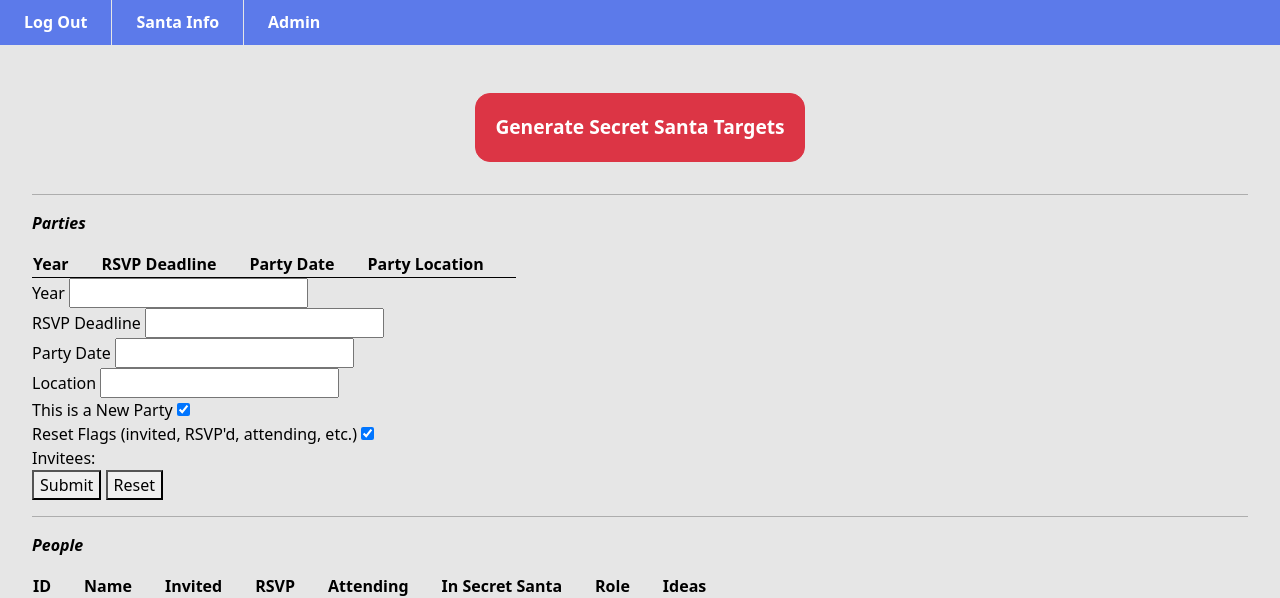
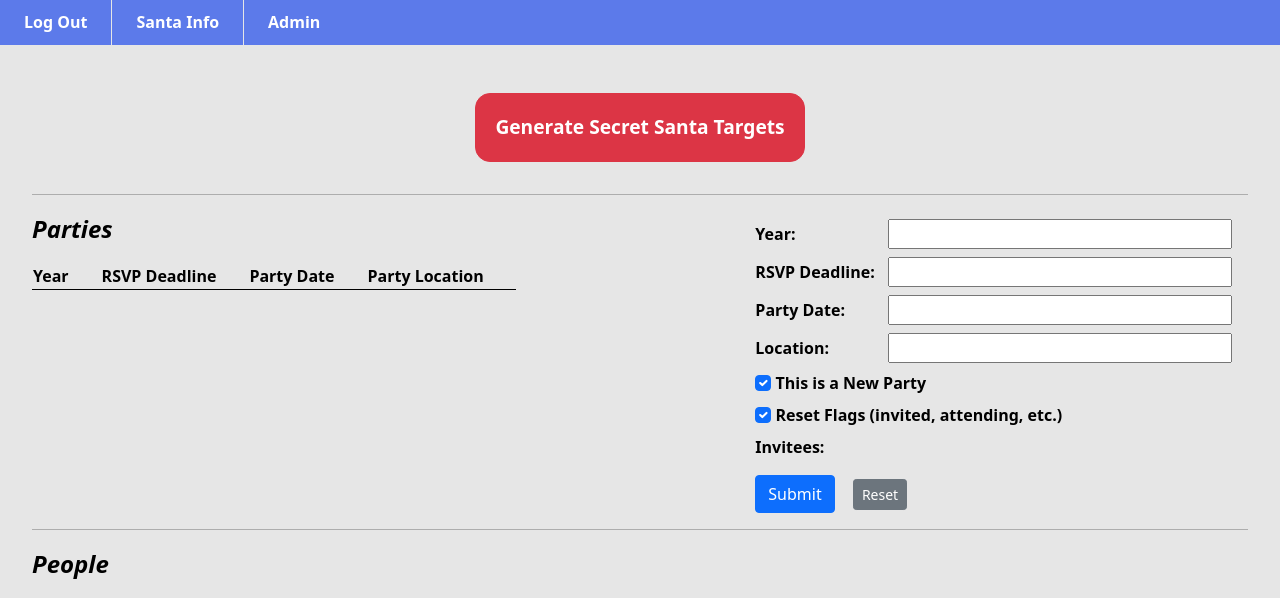
Before and after one commit to MizunoPK/SecretSantaWebsite, a PHP site: page /ss/admin.php in a window 1280 px wide. Shown: the part 131-729 px from the top of the page. Run offline with PHP 8.4, Linux system fonts and the light colour scheme; the visitor is signed in with stand-in values (Sample User, id 1); data that the repository does not hold is empty.

Commit message:
finished parties admin

```diff
--- a/database/database_creation.sql
+++ b/database/database_creation.sql
@@ -3,6 +3,7 @@ use party;
 -- Drop existing tables
 DROP TABLE IF EXISTS pairs;
 DROP TABLE IF EXISTS people;
+DROP TABLE IF EXISTS party;
 
 -- Create tables
 CREATE TABLE people (
--- a/ss/admin.css
+++ b/ss/admin.css
@@ -1,3 +1,11 @@
+label {
+    font-weight: bold;
+}
+.tableTitle {
+    font-size: x-large;
+}
+
+/* Generate Button */
 #generateSection {
     text-align: center;
     margin-bottom: 2em;
@@ -9,7 +17,7 @@
     font-weight: bold;
 }
 
-
+/* General Tables */
 .tableTitle {
     font-weight: bold;
     font-style: italic;
@@ -29,8 +37,34 @@
     text-overflow: ellipsis;
     word-wrap: break-word;
 }
-
 .emptyTable {
     font-style: italic;
     color: red;
 }
+.selectedRow {
+    background-color: yellow;
+    color: red;
+}
+
+/* Party Section */
+.party-form-row {
+    margin-top: 0.5em;
+}
+.input-label {
+    display: inline-block;
+    width: 8em;
+}
+.form-input {
+    display: inline-block;
+    width: 70%;
+}
+#party-submit-btns {
+    margin-top: 1em;
+}
+.inviteeLabel {
+    font-weight: normal;
+    margin-left: 0.2em;
+}
+#party-reset-button {
+    margin-left: 1em;
+}
--- a/ss/admin.php
+++ b/ss/admin.php
@@ -34,7 +34,7 @@
     <!-- Nav -->
     <?php include 'santa_nav.php';?>
 
-    <main>
+    <main >
     <!-- Generate Secret Santa Big Red Button -->
     <div id="generateSection">
         <!-- <button id="generateButton">Generate Secret Santa Targets</button> -->
@@ -43,53 +43,55 @@
     <hr>
 
     <!-- Party Section -->
-    <div id="partySection" class="dataSection">
-        <div class="dataTableSide">
+    <div id="partySection" class="dataSection row">
+        <div class="dataTableSide col-md-7">
         <p class="tableTitle">Parties</p>
             <span id="partyTable">
 
             </span>
         </div>
-        <div class="controlSide">
+        <div class="controlSide col-md-5">
             <!-- New/Update party -->
             <form action="">
-                <div id="party-year-sec">
-                    <label for="party-year">Year</label>
-                    <input type="number" name="party-year" id="party-year" title="Enter a year." step=1 required>
+                <div class="party-form-row">
+                    <label for="party-year" class="input-label">Year:</label>
+                    <input type="number" name="party-year" id="party-year" class="form-input" title="Enter a year." step=1 required>
                 </div>
-                <div id="party-rsvp-sec">
-                    <label for="party-rsvp">RSVP Deadline</label>
-                    <input type="text" name="party-rsvp" id="party-rsvp" title="Enter a RSVP deadline." required>
+                <div class="party-form-row">
+                    <label for="party-rsvp"  class="input-label">RSVP Deadline:</label>
+                    <input type="text" name="party-rsvp" id="party-rsvp" class="form-input" title="Enter a RSVP deadline." required>
                 </div>
-                <div id="party-date-sec">
-                    <label for="party-date">Party Date</label>
-                    <input type="text" name="party-date" id="party-date" title="Enter a date for the party." required>
+                <div class="party-form-row">
+                    <label for="party-date"  class="input-label">Party Date:</label>
+                    <input type="text" name="party-date" id="party-date" class="form-input" title="Enter a date for the party." required>
                 </div>
-                <div id="party-location-sec">
-                    <label for="party-location">Location</label>
-                    <input type="text" name="party-location" id="party-location" title="Enter a location for the party.">
+                <div class="party-form-row">
+                    <label for="party-location"  class="input-label">Location:</label>
+                    <input type="text" name="party-location" id="party-location" class="form-input" title="Enter a location for the party.">
                 </div>
 
-                <div id="party-new-sec">
-                    <label for="party-new">This is a New Party</label>
-                    <input type="checkbox" name="party-new" id="party-new" checked>
+                <div id="party-new-sec" class="party-form-row">
+                    <input type="checkbox" name="party-new" id="party-new" class="form-check-input" checked>
+                    <label for="party-new" class="form-check-label">This is a New Party</label>
                 </div>
 
 
-                <!-- If it's a new party: give the option of reseting people's information -->
-                <div id="party-reset-sec">
-                    <label for="party-reset">Reset Flags (invited, RSVP'd, attending, etc.)</label>
-                    <input type="checkbox" name="party-reset" id="party-reset" checked>
+                <!-- If it's a new party: give the option of resetting people's information -->
+                <div id="party-reset-sec" class="party-form-row">
+                    <input type="checkbox" name="party-reset" id="party-reset" class="form-check-input" checked>
+                    <label for="party-reset" class="form-check-label">Reset Flags (invited, attending, etc.)</label>
                 </div>
 
                 <!-- If we're resetting everyone's information: have admin select who to invite -->
-                <div id="party-invite-sec">
-                    <label for="party-invites">Invitees:</label>
+                <div id="party-invite-sec" class="party-form-row">
+                    <label for="party-invites">Invitees:</label><br>
                     <span id="party-invite-list"></span>
                 </div>
 
-                <button id="party-submit-button">Submit</button>
-                <button id="party-reset-button">Reset</button>
+                <div id="party-submit-btns">
+                <button id="party-submit-button" class="btn btn-primary">Submit</button>
+                <button id="party-reset-button" class="btn btn-secondary btn-sm">Reset</button>
+                </div>
             </form>
         </div>
     </div>
@@ -127,80 +129,6 @@
 
     <script src="https://ajax.googleapis.com/ajax/libs/jquery/3.5.1/jquery.min.js"></script>
     <script src="https://cdn.jsdelivr.net/npm/bootstrap@5.1.3/dist/js/bootstrap.bundle.min.js" integrity="sha384-ka7Sk0Gln4gmtz2MlQnikT1wXgYsOg+OMhuP+IlRH9sENBO0LRn5q+8nbTov4+1p" crossorigin="anonymous"></script>
-    <script>
-        updateParty();
-        updatePeople();
-
-        // function: generateSecretSantaTargets
-        // Description: Attempts to make the pairings for the current year's secret santa targets
-        function generateSecretSantaTargets() {
-
-        }
-
-        // Function: updateParty
-        // Description: Updates the party table to reflect the current state of the database
-        function updateParty() {
-            var xmlhttp = new XMLHttpRequest();
-            xmlhttp.onreadystatechange = function() {
-            if (this.readyState == 4 && this.status == 200) {
-                if ( this.response === "null" ) {
-                    var emptyTableMsg = "<p class=\"emptyTable\">Database is empty.</p>"
-                    document.getElementById("partyTable").innerHTML = emptyTableMsg;
-                }
-                else {
-                    // update the table's html
-                    document.getElementById("partyTable").innerHTML = this.responseText;
-
-                    // set up the table being clickable
-                    // setupSelectProduct();
-                }
-            }
-            };
-            xmlhttp.open("GET","admin_controller.php?q=updateParty",true);
-            xmlhttp.send();
-        }
-
-        // Function: updatePeople
-        // Description: Updates the people table to reflect the current state of the database
-        function updatePeople() {
-            var xmlhttp = new XMLHttpRequest();
-            xmlhttp.onreadystatechange = function() {
-            if (this.readyState == 4 && this.status == 200) {
-                if ( this.response === "null" ) {
-                    var emptyTableMsg = "<p class=\"emptyTable\">Database is empty.</p>"
-                    document.getElementById("peopleTable").innerHTML = emptyTableMsg;
-                }
-                else {
-                    // update the table's html
-                    document.getElementById("peopleTable").innerHTML = this.responseText;
-
-                    // set up the table being clickable
-                    // setupSelectProduct();
-                }
-            }
-            };
-            xmlhttp.open("GET","admin_controller.php?q=updatePeople",true);
-            xmlhttp.send();
-        }
-
-        function updateInvitees() {
-            var xmlhttp = new XMLHttpRequest();
-            xmlhttp.onreadystatechange = function() {
-            if (this.readyState == 4 && this.status == 200) {
-                if ( this.response === "null" ) {
-                    var emptyTableMsg = "<p class=\"emptyTable\">Database is empty.</p>"
-                    document.getElementById("party-invite-list").innerHTML = emptyTableMsg;
-                }
-                else {
-                    // update the html
-                    document.getElementById("party-invite-list").innerHTML = this.responseText;
-                }
-            }
-            };
-            xmlhttp.open("GET","admin_controller.php?q=updateInvitees",true);
-            xmlhttp.send();
-        }
-
-    </script>
+    <script src="admin.js"></script>
 </body>
 </html>
--- a/ss/admin_controller.php
+++ b/ss/admin_controller.php
@@ -1,5 +1,5 @@
 <?php
-    function updateParty($conn) {
+    function getPartyTable($conn) {
         // Get the parties
         $partyData = getParties($conn);
 
@@ -69,14 +69,73 @@
         }
     }
 
+    function updateInvitees($conn) {
+        // Get the people
+        $peopleData = getPeople($conn);
+
+        // If no matches were found: send a message that there are no matches
+        if ( is_null($peopleData) ) {
+            echo "null";
+        }
+        // Otherwise: compile the table of matches
+        else {
+            foreach($peopleData as $row) {
+                echo "<input class=\"form-check-input invitee\" type=\"checkbox\" checked data-id=\"" . $row['id'] . "\">";
+                echo "<label class=\"form-check-label inviteeLabel\">" . $row['first_name'] . " " . $row['last_name'] . "</label><br>";
+            }
+        }
+    }
+
+    function partySubmit($conn) {
+        $year = $_POST['year'];
+        $rsvp = $_POST['rsvp'];
+        $date = $_POST['date'];
+        $location = $_POST['location'];
+
+        // Determine whether this is a CREATE or UPDATE
+        if ( $_POST['new'] === "true" ) {
+            // Perform the insert
+            insertParty($conn, $year, $rsvp, $date, $location);
+
+            // Check if we want to reset values
+            if ( $_POST['reset'] === "true" ) {
+                resetFlags($conn);
+            }
+
+            // Invite the people listed
+            $invitees = json_decode($_POST['invitees']);
+            foreach ($invitees as $id) {
+                invitePerson($conn, $id);
+            }
+        }
+        else {
+            // Perform the update
+            updateParty($conn, $year, $rsvp, $date, $location);
+        }
+    }
+
     include '../database/database.php';
     $conn = getConnection();
 
-    $func = $_GET['q'];
-    if ( $func === "updateParty" ) {
-        updateParty($conn);
+    // Test the possible GETS
+    if ( isset($_GET['q']) ) {
+        $func = $_GET['q'];
+        if ( $func === "updateParty" ) {
+            getPartyTable($conn);
+        }
+        else if ( $func === "updatePeople" ) {
+            updatePeople($conn);
+        }
+        else if ( $func === "updateInvitees" ) {
+            updateInvitees($conn);
+        }
     }
-    else if ( $func === "updatePeople" ) {
-        updatePeople($conn);
+
+    // Test the possible POSTS
+    if ( isset($_POST['q']) ) {
+        $func = $_POST['q'];
+        if ( $func === "partySubmit" ) {
+            partySubmit($conn);
+        }
     }
 ?>
```
Also changed, not shown: database/database.php (+73 -41 lines), ss/admin.js (added, +209 -0 lines).
